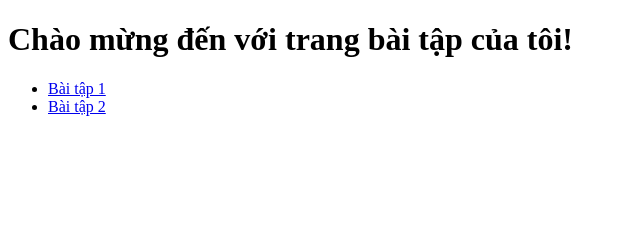
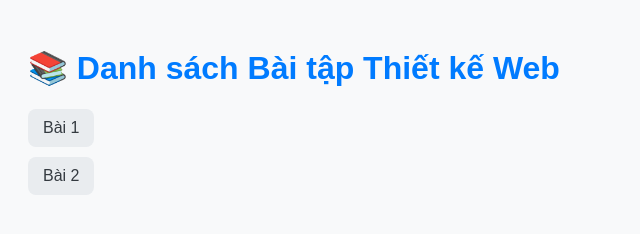
Before and after one commit to Hanh5562/b-i-t-p-web-bu-i-5, a plain HTML site: page index.html in a window 1280 px wide. Shown: the whole page, without its empty margins (0-640 px from the left). Drawn offline with Linux system fonts and the light colour scheme.

Commit message:
Thêm file index liên kết các bài tập

```diff
--- a/index.html
+++ b/index.html
@@ -1,15 +1,44 @@
 <!DOCTYPE html>
 <html lang="vi">
 <head>
-    <meta charset="UTF-8">
-    <meta name="viewport" content="width=device-width, initial-scale=1.0">
-    <title>Trang chủ bài tập</title>
+  <meta charset="UTF-8">
+  <title>Danh sách bài tập</title>
+  <style>
+    body {
+      font-family: Arial, sans-serif;
+      background: #f8f9fa;
+      padding: 20px;
+    }
+    h1 {
+      color: #007bff;
+    }
+    ul {
+      list-style: none;
+      padding: 0;
+    }
+    li {
+      margin: 10px 0;
+    }
+    a {
+      text-decoration: none;
+      color: #343a40;
+      background: #e9ecef;
+      padding: 10px 15px;
+      border-radius: 8px;
+      display: inline-block;
+      transition: background 0.3s;
+    }
+    a:hover {
+      background: #ced4da;
+    }
+  </style>
 </head>
 <body>
-    <h1>Chào mừng đến với trang bài tập của tôi!</h1>
-    <ul>
-        <li><a href="bài1.html">Bài tập 1</a></li>
-        <li><a href="bài2.html">Bài tập 2</a></li>
-    </ul>
+  <h1>📚 Danh sách Bài tập Thiết kế Web</h1>
+  <ul>
+    <li><a href="bài1.html" target="_blank">Bài 1</a></li>
+    <li><a href="bài2.html" target="_blank">Bài 2</a></li>
+    <!-- Thêm bài khác ở đây -->
+  </ul>
 </body>
 </html>
```
